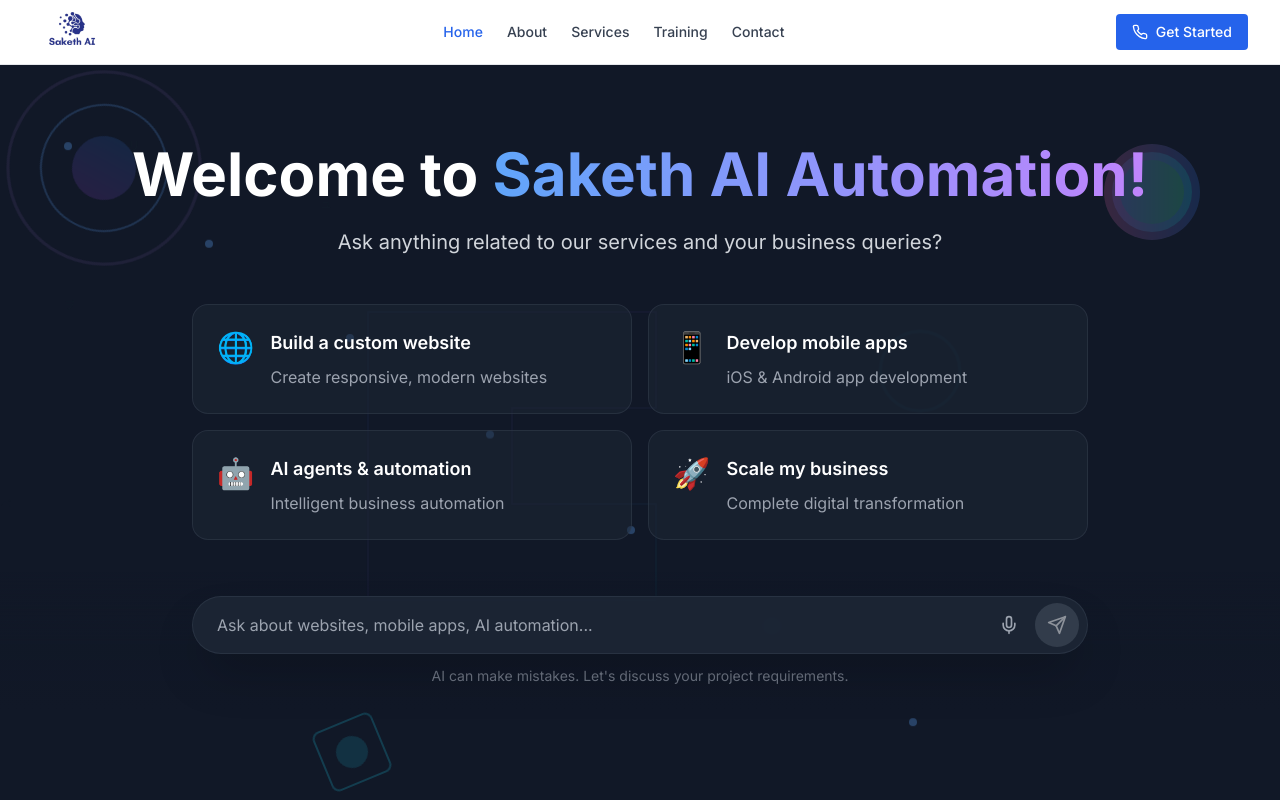
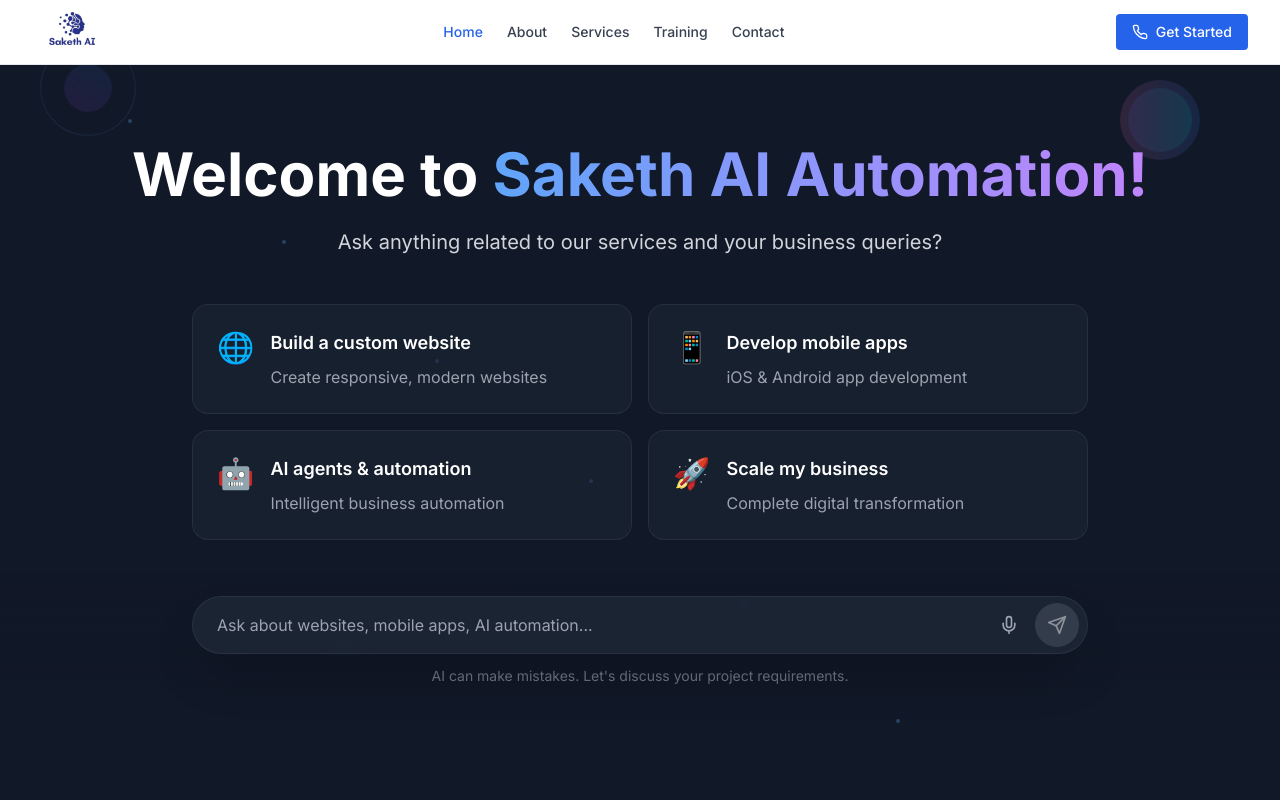
Before and after one commit to Saketh-AI-Company/Saketh-AI-Automation, a React (Vite) app: page / in a window 1280 px wide. Shown: the top 800 px of the page. Built offline with nearby package versions, Linux system fonts and the light colour scheme.

Commit message:
fix bg animations chat container scroll issue 365c

```diff
--- a/src/components/SearchHero.tsx
+++ b/src/components/SearchHero.tsx
@@ -8,82 +8,48 @@ interface Message {
   timestamp: Date;
 }
 
-// Animated Background Components
-const AnimatedGlobe = () => (
-  <div className="absolute top-10 left-10 opacity-20">
-    <div className="w-32 h-32 rounded-full border-2 border-blue-400 animate-spin" style={{ animationDuration: '20s' }}>
-      <div className="w-full h-full rounded-full border-2 border-purple-400 animate-ping" style={{ animationDuration: '3s' }}></div>
-      <div className="absolute top-1/2 left-1/2 transform -translate-x-1/2 -translate-y-1/2 w-16 h-16 rounded-full bg-gradient-to-r from-blue-500 to-purple-500 animate-pulse"></div>
+// Animated Background Components - SIMPLIFIED and NON-INTRUSIVE
+const AnimatedBackground = () => (
+  <div className="fixed inset-0 pointer-events-none overflow-hidden z-0">
+    {/* Animated Globe */}
+    <div className="absolute top-10 left-10 opacity-15">
+      <div className="w-24 h-24 rounded-full border border-blue-400 animate-spin" style={{ animationDuration: '20s' }}>
+        <div className="absolute top-1/2 left-1/2 transform -translate-x-1/2 -translate-y-1/2 w-12 h-12 rounded-full bg-gradient-to-r from-blue-500 to-purple-500 animate-pulse"></div>
+      </div>
     </div>
-  </div>
-);
 
-const AnimatedBrain = () => (
-  <div className="absolute top-20 right-20 opacity-25">
-    <div className="relative w-24 h-24">
-      <div className="absolute inset-0 rounded-full bg-gradient-to-r from-pink-400 to-blue-500 animate-pulse" style={{ animationDelay: '0s' }}></div>
-      <div className="absolute top-2 left-2 w-20 h-20 rounded-full bg-gradient-to-r from-purple-400 to-cyan-400 animate-pulse" style={{ animationDelay: '1s' }}></div>
-      <div className="absolute top-4 left-4 w-16 h-16 rounded-full bg-gradient-to-r from-blue-400 to-green-400 animate-pulse" style={{ animationDelay: '2s' }}></div>
+    {/* Animated Brain */}
+    <div className="absolute top-20 right-20 opacity-20">
+      <div className="relative w-20 h-20">
+        <div className="absolute inset-0 rounded-full bg-gradient-to-r from-pink-400 to-blue-500 animate-pulse" style={{ animationDelay: '0s' }}></div>
+        <div className="absolute top-2 left-2 w-16 h-16 rounded-full bg-gradient-to-r from-purple-400 to-cyan-400 animate-pulse" style={{ animationDelay: '1s' }}></div>
+      </div>
     </div>
-  </div>
-);
 
-const FloatingNodes = () => (
-  <>
-    {[...Array(8)].map((_, i) => (
+    {/* Floating Nodes */}
+    {[...Array(6)].map((_, i) => (
       <div
         key={i}
-        className={`absolute w-2 h-2 bg-blue-400 rounded-full opacity-30 animate-bounce`}
+        className="absolute w-1 h-1 bg-blue-400 rounded-full opacity-30 animate-bounce"
         style={{
-          top: `${10 + (i * 12)}%`,
-          left: `${5 + (i * 11)}%`,
+          top: `${15 + (i * 15)}%`,
+          left: `${10 + (i * 12)}%`,
           animationDelay: `${i * 0.5}s`,
-          animationDuration: `${3 + (i % 3)}s`
+          animationDuration: `${3 + (i % 2)}s`
         }}
-      ></div>
+      />
     ))}
-  </>
-);
 
-const CircuitPattern = () => (
-  <div className="absolute inset-0 opacity-10 overflow-hidden">
-    <div className="absolute top-1/4 left-1/4 w-96 h-96">
-      <svg viewBox="0 0 400 400" className="w-full h-full animate-pulse">
-        <path
-          d="M50 50 L350 50 L350 150 L200 150 L200 250 L350 250 L350 350 L50 350 Z"
-          stroke="url(#circuit-gradient)"
-          strokeWidth="2"
-          fill="none"
-          className="animate-pulse"
-        />
-        <defs>
-          <linearGradient id="circuit-gradient" x1="0%" y1="0%" x2="100%" y2="100%">
-            <stop offset="0%" stopColor="#3B82F6" />
-            <stop offset="50%" stopColor="#8B5CF6" />
-            <stop offset="100%" stopColor="#06B6D4" />
-          </linearGradient>
-        </defs>
-      </svg>
+    {/* Additional floating elements */}
+    <div className="absolute bottom-32 left-1/4 opacity-15">
+      <div className="w-12 h-12 border border-cyan-400 rounded-lg animate-spin" style={{ animationDuration: '15s' }}>
+        <div className="w-6 h-6 bg-cyan-400 rounded-full absolute top-1/2 left-1/2 transform -translate-x-1/2 -translate-y-1/2 animate-pulse"></div>
+      </div>
     </div>
-  </div>
-);
 
-const MatrixRain = () => (
-  <div className="absolute inset-0 opacity-5 overflow-hidden pointer-events-none">
-    {[...Array(20)].map((_, i) => (
-      <div
-        key={i}
-        className="absolute text-green-400 text-xs font-mono animate-pulse"
-        style={{
-          left: `${i * 5}%`,
-          top: `-10%`,
-          animation: `matrixFall ${8 + (i % 5)}s linear infinite`,
-          animationDelay: `${i * 0.3}s`
-        }}
-      >
-        {String.fromCharCode(0x30A0 + Math.random() * 96)}
-      </div>
-    ))}
+    <div className="absolute top-1/3 right-1/4 opacity-10">
+      <div className="w-16 h-16 border border-purple-400 rounded-full animate-ping" style={{ animationDuration: '4s' }}></div>
+    </div>
   </div>
 );
 
@@ -224,38 +190,11 @@ function SearchHero() {
   ];
 
   return (
-    <div className="relative min-h-screen bg-gray-900 flex flex-col overflow-hidden">
-      {/* Add CSS animations */}
-      <style jsx>{`
-        @keyframes matrixFall {
-          from { transform: translateY(-100vh); opacity: 1; }
-          to { transform: translateY(100vh); opacity: 0; }
-        }
-      `}</style>
+    <div className="relative min-h-screen bg-gray-900 flex flex-col">
+      {/* Animated Background - COMPLETELY SEPARATE */}
+      <AnimatedBackground />
 
-      {/* Animated Background Elements */}
-      <AnimatedGlobe />
-      <AnimatedBrain />
-      <FloatingNodes />
-      <CircuitPattern />
-      <MatrixRain />
-
-      {/* Additional floating elements */}
-      <div className="absolute bottom-20 left-1/4 opacity-20">
-        <div className="w-16 h-16 border-2 border-cyan-400 rounded-lg animate-spin" style={{ animationDuration: '15s' }}>
-          <div className="w-8 h-8 bg-cyan-400 rounded-full absolute top-1/2 left-1/2 transform -translate-x-1/2 -translate-y-1/2 animate-pulse"></div>
-        </div>
-      </div>
-
-      <div className="absolute top-1/3 right-1/4 opacity-15">
-        <div className="relative">
-          <div className="w-20 h-20 border-2 border-purple-400 rounded-full animate-ping" style={{ animationDuration: '4s' }}></div>
-          <div className="absolute top-2 left-2 w-16 h-16 border-2 border-blue-400 rounded-full animate-ping" style={{ animationDuration: '3s', animationDelay: '1s' }}></div>
-          <div className="absolute top-4 left-4 w-12 h-12 border-2 border-cyan-400 rounded-full animate-ping" style={{ animationDuration: '2s', animationDelay: '2s' }}></div>
-        </div>
-      </div>
-
-      {/* Header - UPDATED with more spacing and bigger mobile font */}
+      {/* Header - EXACTLY as original */}
       {messages.length === 0 && (
         <div className="text-center pt-12 sm:pt-20 pb-8 sm:pb-12 px-4 relative z-10">
           <h1 className="text-4xl sm:text-5xl md:text-6xl font-bold text-white mb-4 sm:mb-6 leading-tight">
@@ -270,7 +209,7 @@ function SearchHero() {
         </div>
       )}
 
-      {/* Messages Container - FIXED with proper scrolling */}
+      {/* Messages Container - EXACTLY as original */}
       {messages.length > 0 && (
         <div
           ref={messagesContainerRef}
@@ -326,13 +265,12 @@ function SearchHero() {
               </div>
             )}
 
-            {/* Invisible div for smooth scrolling reference */}
             <div ref={messagesEndRef} />
           </div>
         </div>
       )}
 
-      {/* Suggested Prompts */}
+      {/* Suggested Prompts - EXACTLY as original */}
       {messages.length === 0 && (
         <div className="px-4 pb-8 relative z-10">
           <div className="grid grid-cols-1 sm:grid-cols-2 gap-3 sm:gap-4 max-w-4xl mx-auto">
@@ -361,7 +299,7 @@ function SearchHero() {
         </div>
       )}
 
-      {/* Search Input Bar - Fixed at bottom */}
+      {/* Search Input Bar - EXACTLY as original */}
       <div className="sticky bottom-0 bg-gradient-to-t from-gray-900 via-gray-900/95 to-transparent p-4 sm:p-6 relative z-10">
         <form onSubmit={handleSearch} className="max-w-4xl mx-auto">
           <div className="relative flex items-center bg-gray-800/80 backdrop-blur-sm rounded-full border border-gray-700/50 shadow-2xl">
@@ -375,7 +313,6 @@ function SearchHero() {
               className="flex-1 bg-transparent text-white placeholder-gray-400 focus:outline-none px-4 sm:px-6 py-3 sm:py-4 text-sm sm:text-base rounded-full"
             />
 
-            {/* Voice Button */}
             <button
               type="button"
               onClick={handleVoiceSearch}
@@ -388,7 +325,6 @@ function SearchHero() {
               )}
             </button>
 
-            {/* Send Button */}
             <button
               type="submit"
               disabled={!searchQuery.trim() || isLoading}
@@ -403,7 +339,6 @@ function SearchHero() {
           </div>
         </form>
 
-        {/* Status Messages */}
         {error && (
           <div className="max-w-4xl mx-auto mt-3 p-3 bg-red-900/50 border border-red-700/50 rounded-lg text-red-300 text-sm">
             {error}
```
